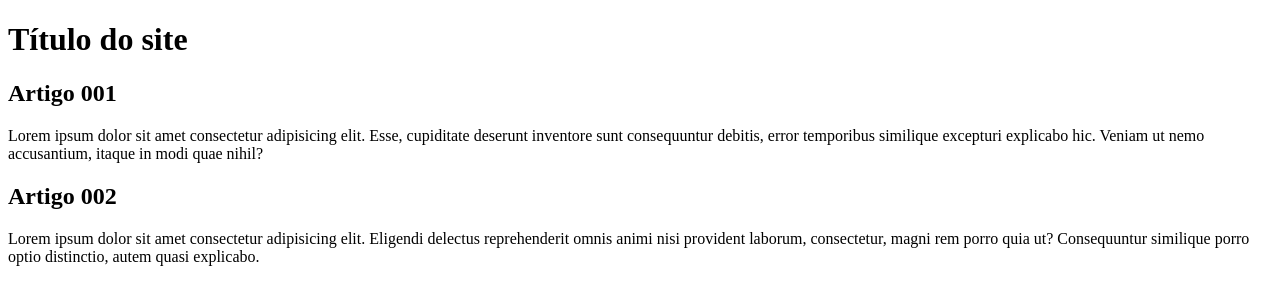
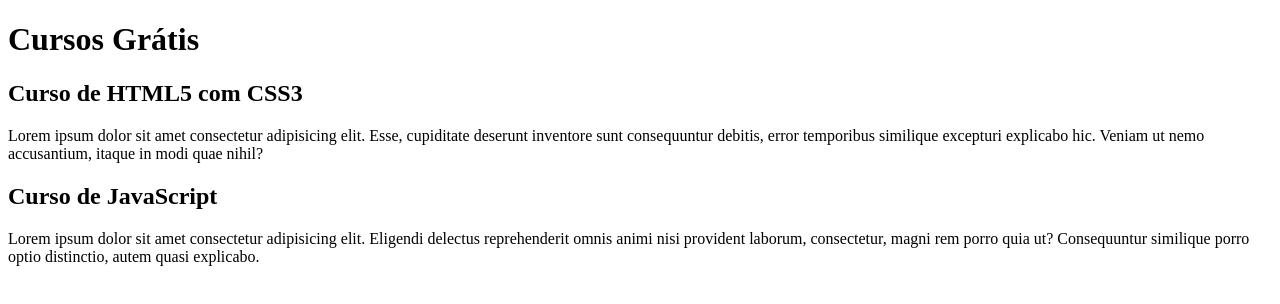
Before and after one commit to boxappdev/Projeto-Site, a plain HTML site: page index.html in a window 1280 px wide. Drawn offline with Linux system fonts and the light colour scheme.

Commit message:
comecei a escrever o conteudo

```diff
--- a/index.html
+++ b/index.html
@@ -8,13 +8,13 @@
 <body>
     <main>
         <header>
-            <h1>Título do site</h1>
+            <h1>Cursos Grátis</h1>
             <article>
-                <h2>Artigo 001</h2>
+                <h2>Curso de HTML5  com CSS3</h2>
                 <p>Lorem ipsum dolor sit amet consectetur adipisicing elit. Esse, cupiditate deserunt inventore sunt consequuntur debitis, error temporibus similique excepturi explicabo hic. Veniam ut nemo accusantium, itaque in modi quae nihil?</p>
             </article>
             <article>
-                <h2>Artigo 002</h2>
+                <h2>Curso de JavaScript</h2>
                 <p>Lorem ipsum dolor sit amet consectetur adipisicing elit. Eligendi delectus reprehenderit omnis animi nisi provident laborum, consectetur, magni rem porro quia ut? Consequuntur similique porro optio distinctio, autem quasi explicabo.</p>
             </article>
         </header>
```
